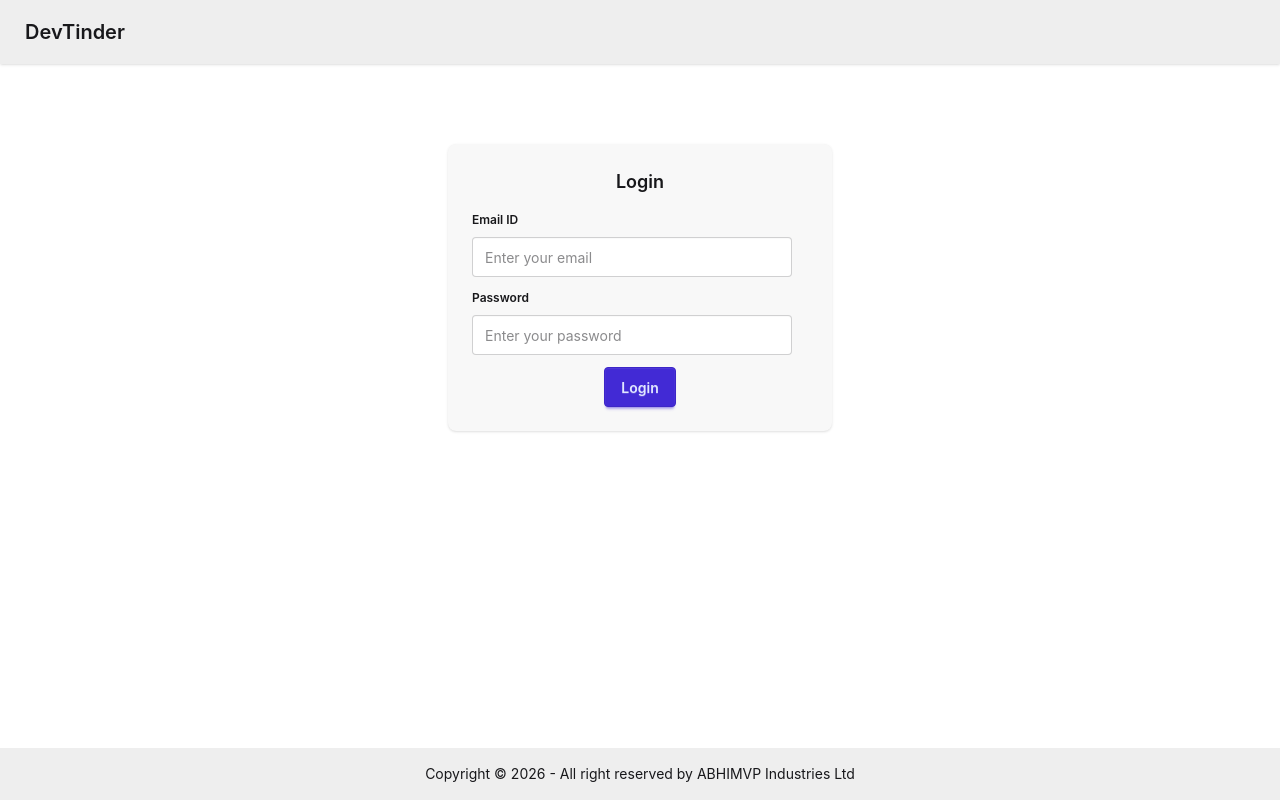
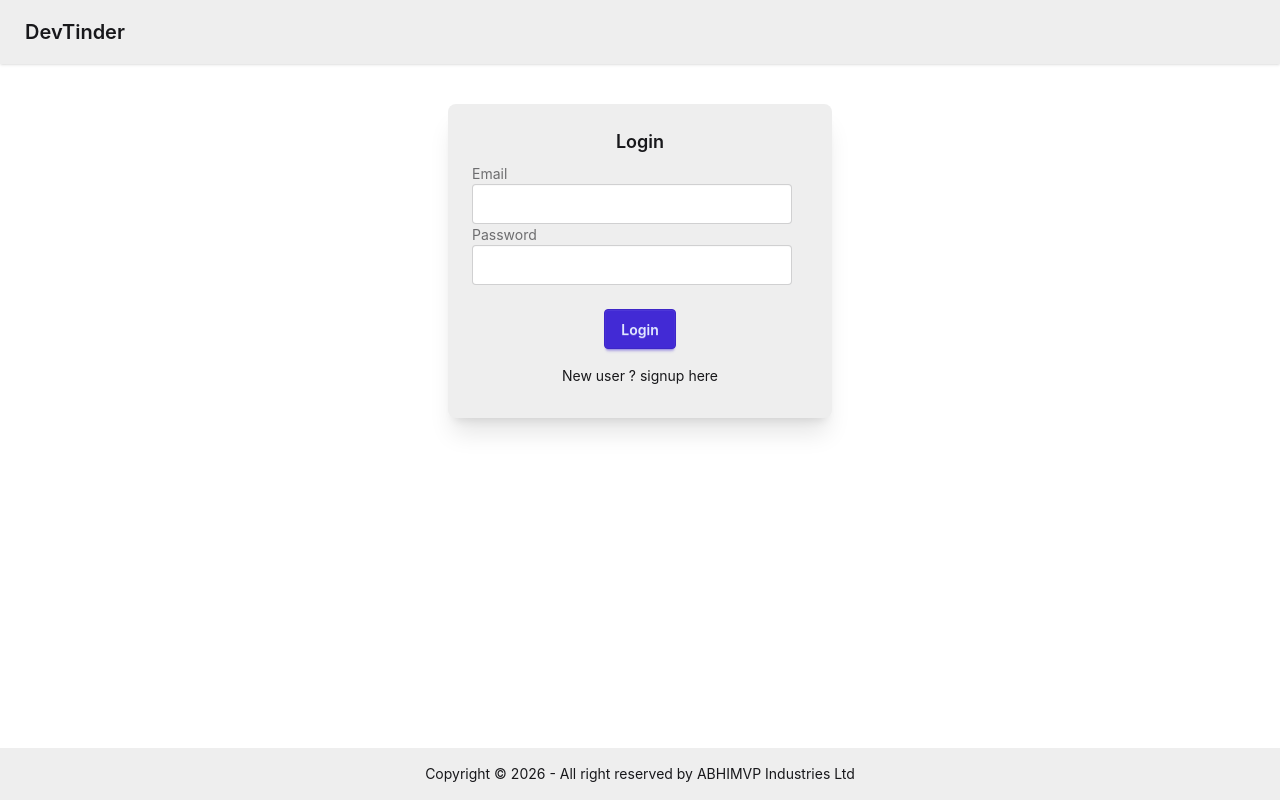
Before and after one commit to abhimvp/namaste-node-js, a React (Vite) app in the folder devTinder-web/: page /login in a window 1280 px wide. Built offline with nearby package versions, Linux system fonts and the light colour scheme; no server answers.

Commit message:
feat: implement signup feature in Login component and enhance auth route for user registration

```diff
--- a/devTinder-web/src/components/Login.jsx
+++ b/devTinder-web/src/components/Login.jsx
@@ -1,19 +1,23 @@
-import React, { useState } from "react";
-import { useNavigate } from "react-router-dom";
+import axios from "axios";
+import { useState } from "react";
 import { useDispatch } from "react-redux";
 import { addUser } from "../utils/userSlice";
-import axios from "axios";
+import { useNavigate } from "react-router-dom";
 import { BASE_URL } from "../utils/constants";
+
 const Login = () => {
   const [email, setEmail] = useState("");
   const [password, setPassword] = useState("");
+  const [firstName, setFirstName] = useState("");
+  const [lastName, setLastName] = useState("");
+  const [isLoginFrom, setIsLoginForm] = useState(true);
   const [error, setError] = useState("");
   const dispatch = useDispatch();
   const navigate = useNavigate();
 
   const handleLogin = async () => {
     try {
-      const response = await axios.post(
+      const res = await axios.post(
         BASE_URL + "/login",
         {
           email,
@@ -21,46 +25,112 @@ const Login = () => {
         },
         { withCredentials: true },
       );
-      dispatch(addUser(response.data));
+      // console.log(res.data.user)
+      dispatch(addUser(res.data.user));
       return navigate("/");
+    } catch (err) {
+      setError(err.response.data);
+      console.log(err);
+    }
+  };
+
+  const handleSignUp = async () => {
+    try {
+      const res = await axios.post(
+        BASE_URL + "/signup",
+        {
+          firstName,
+          lastName,
+          email,
+          password,
+        },
+        {
+          withCredentials: true,
+        },
+      );
+      console.log(res);
+      dispatch(addUser(res.data.data));
+      return navigate("/profile");
     } catch (error) {
-      setError(error?.response?.data || "Something went wrong");
+      setError(error.response.data);
+      console.log(error);
     }
   };
 
   return (
-    <div className="flex justify-center my-20">
-      <div className="card bg-base-200 w-96 shadow-sm">
+    <div className="flex justify-center my-10">
+      <div className="card bg-base-300 w-96 shadow-xl">
         <div className="card-body">
-          <h2 className="card-title justify-center">Login</h2>
+          <h2 className="card-title justify-center">
+            {isLoginFrom ? "Login" : "Signup"}
+          </h2>
           <div>
-            <fieldset className="fieldset">
-              <legend className="fieldset-legend">Email ID</legend>
+            {!isLoginFrom && (
+              <>
+                <label className="form-control w-full max-w-xs my-2">
+                  <div className="label">
+                    <span className="label-text">Firstname</span>
+                  </div>
+                  <input
+                    type="text"
+                    value={firstName}
+                    onChange={(e) => setFirstName(e.target.value)}
+                    className="input input-bordered w-full max-w-xs"
+                  />
+                </label>
+                <label className="form-control w-full max-w-xs my-2">
+                  <div className="label">
+                    <span className="label-text">Lastname</span>
+                  </div>
+                  <input
+                    type="text"
+                    value={lastName}
+                    onChange={(e) => setLastName(e.target.value)}
+                    className="input input-bordered w-full max-w-xs"
+                  />
+                </label>
+              </>
+            )}
+            <label className="form-control w-full max-w-xs my-2">
+              <div className="label">
+                <span className="label-text">Email</span>
+              </div>
               <input
                 type="text"
                 value={email}
                 onChange={(e) => setEmail(e.target.value)}
-                className="input"
-                placeholder="Enter your email"
+                className="input input-bordered w-full max-w-xs"
               />
-            </fieldset>
-            <fieldset className="fieldset">
-              <legend className="fieldset-legend">Password</legend>
+            </label>
+            <label className="form-control w-full max-w-xs my-2">
+              <div className="label">
+                <span className="label-text">Password</span>
+              </div>
               <input
                 type="password"
                 value={password}
                 onChange={(e) => setPassword(e.target.value)}
-                className="input"
-                placeholder="Enter your password"
+                className="input input-bordered w-full max-w-xs"
               />
-            </fieldset>
+            </label>
           </div>
-          {error && <p className="text-red-500">{error}</p>}
-          <div className="card-actions justify-center">
-            <button className="btn btn-primary" onClick={handleLogin}>
-              Login
+          <p className="text-red-500 text-center">{error}</p>
+          <div className="card-actions justify-center mt-2">
+            <button
+              className="btn btn-primary"
+              onClick={isLoginFrom ? handleLogin : handleSignUp}
+            >
+              {isLoginFrom ? "Login" : "Signup"}
             </button>
           </div>
+          <p
+            className="text-center cursor-pointer py-2"
+            onClick={() => setIsLoginForm((value) => !value)}
+          >
+            {isLoginFrom
+              ? "New user ? signup here"
+              : "Existing User ? Login here"}
+          </p>
         </div>
       </div>
     </div>
```
Also changed, not shown: devTinder-web/src/App.jsx (+6 -6 lines), 2 other files (tests, documents, lock files or other folders).
